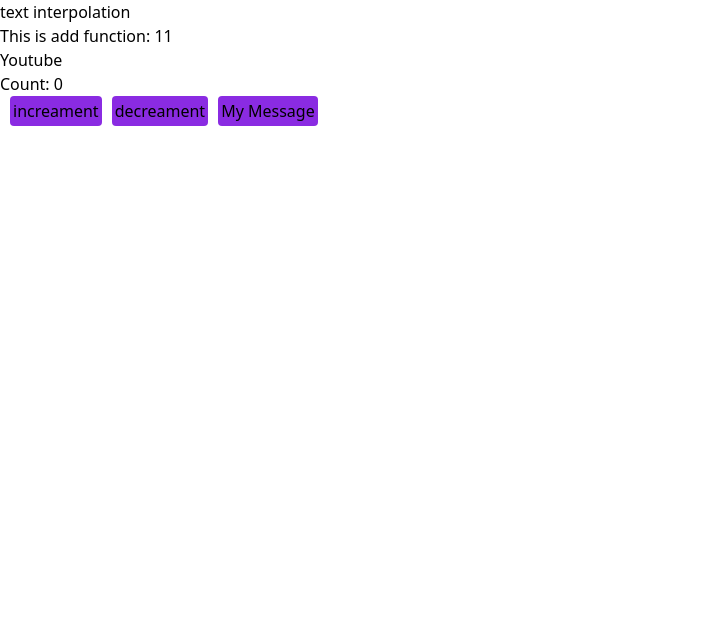
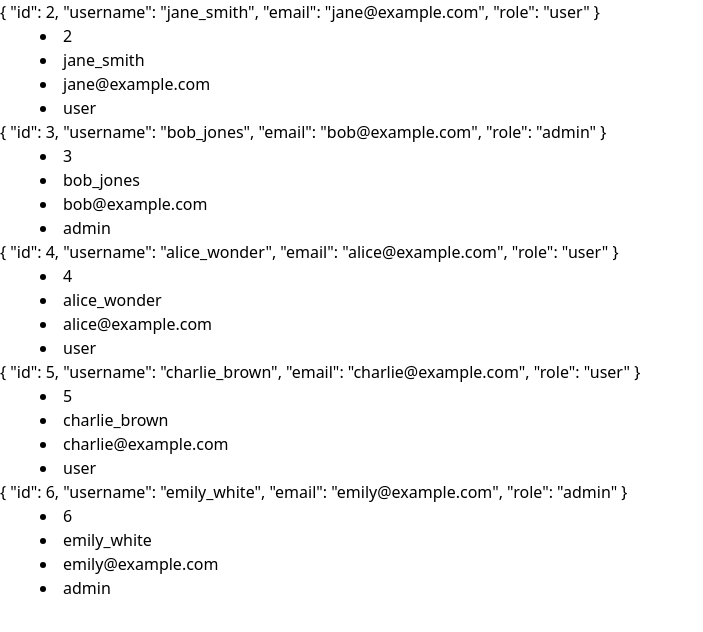
Before and after one commit to MuhammadSaad199/Vue, a Vue app: page / in a window 1280 px wide. Shown: the top 632 px of the page, without its empty margins (0-703 px from the left). Built offline with nearby package versions, Linux system fonts and the light colour scheme.

Commit message:
2nd hour complete

```diff
--- a/src/components/HelloWorld.vue
+++ b/src/components/HelloWorld.vue
@@ -1,32 +1,79 @@
 <script setup>
-import { ref } from "vue";
-let msg = "text interpolation"
-let add = (x,y)=>{
-    return x+y;
-}
-let my_link = "https://www.youtube.com/watch?v=pgWZLS75Nmo"
+import { ref, computed } from "vue";
+// let msg = "text interpolation"
+// let add = (x,y)=>{
+//     return x+y;
+// }
+// let my_link = "https://www.youtube.com/watch?v=pgWZLS75Nmo"
 
-let count = ref(0)
-const increment = () => count.value++
-const decrement = () => count.value--
+// let count = ref(0)
+// const increment = () => count.value++
+// const decrement = () => count.value--
+// let myMsg = (msg)=> alert(msg)
 
-let myMsg = (msg)=> alert(msg)
+// let detail = reactive({ val: {num: 0}, user:["saad ", "ali"]})
+// let changeUser = () => {
+//     detail.user[0] = "ali"
+//     detail.user[1] = "SAAD"
+// }
+
+// let SqNum = computed(() => count.value ** 2)
+// let incre=()=>{count.value+=3}
+
+// const isActive = ref(false)
+
+// let pass = ref("password123")
+
+// let people = ref(["ali, alam, mustaqeem"])
+
+let name = ref([
+  { id: 2, username: 'jane_smith', email: 'jane@example.com', role: 'user'},
+  { id: 3, username: 'bob_jones', email: 'bob@example.com', role: 'admin'},
+  { id: 4, username: 'alice_wonder', email: 'alice@example.com', role: 'user'},
+  { id: 5, username: 'charlie_brown', email: 'charlie@example.com', role: 'user' },
+  { id: 6, username: 'emily_white', email: 'emily@example.com', role: 'admin' }
+])
 </script>
 
-
 <template>
-<h1>{{ msg }}</h1>
+<!-- <h1>{{ msg }}</h1>
 <h3>This is add function: {{ add(5,6) }}</h3>
 <a :href="my_link">Youtube</a>
 <h1>Count: {{ count }}</h1>
 <button @click="increment" class="g">increament</button>
 <button @click="decrement" class="q">decreament</button>
-<button class="g" @click="myMsg('Assamlam u alaikum kese hai aap')">My Message</button>
+<button class="g" @click="myMsg('Assamlam u alaikum kese hai aap')">My Message</button> -->
+<!--
+<h1>{{ detail.val.num }}</h1>
+<button class="q" @click="detail.val.num +=10">Add 10</button>
+<h1>{{ detail.user }}</h1>
+<button class="g" @click="changeUser">Update Users</button>  -->
+
+<!-- <h1> counter: {{ count }}</h1>
+<h1>Square of counter: {{ SqNum}}</h1>
+<button @click="incre">Increament</button>
+<h1>counter1: {{ count  }}</h1> -->
+
+<!-- <div v-if="isActive">
+    <h1>User is Active</h1>
+<p>Lorem ipsum dolor sit amet consectetur adipisicing elit.
+    A voluptatem ducimus inventore tenetur minus ipsa quasi, aperiam obcaecati accusamus commodi,
+    sit nesciunt ut quae doloremque praesentium, veniam ratione quibusdam ea?</p>
+</div>
+<button class="g" @click="isActive = !isActive">toggle</button> -->
+
+<!-- <h1 v-if="pass.length >= 8">strong password</h1>
+<h1 v-else-if="pass.length < 8">weak password</h1>
+<h1 v-else>please enter correct password</h1> -->
+
+<p v-for="(person, index) in name" :key="index"> {{ person }}
+    <li class="a" v-for="(inner, i) in person" :key="i">{{ inner }}</li>
+</p>
 </template>
 
 <style>
 .a{
-    color: red;
+    padding-left: 40px;
 }
 .g{
     margin-left: 10px;
```
